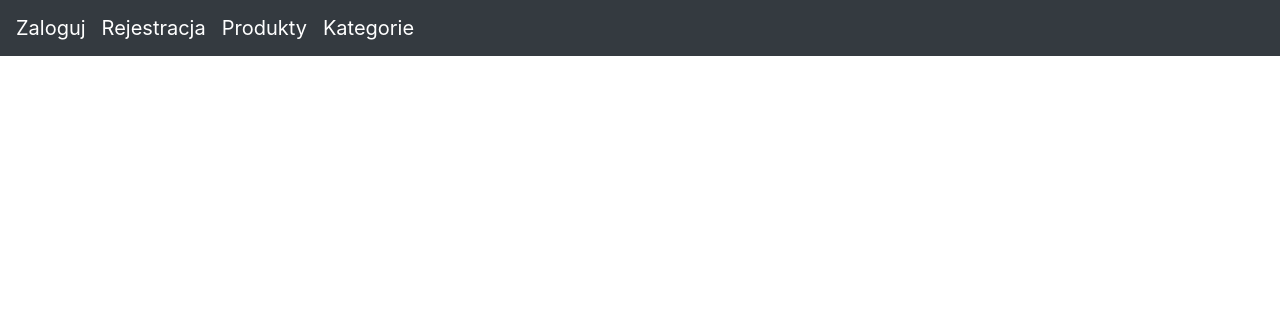
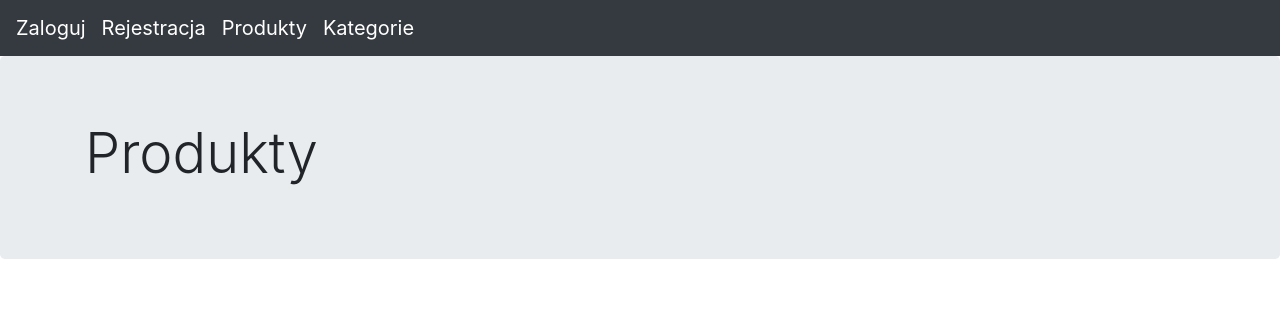
Before and after one commit to Nixir-hub/djangoeshop, a Django app: page /products/ in a window 1280 px wide. Shown: the top 316 px of the page. Run offline with Django 3.2, Linux system fonts and the light colour scheme; data that the repository does not hold is empty; some libraries are stand-ins or nearby versions.

Commit message:
7.1st commit changes: little changes in templates

```diff
--- a/templates/form.html
+++ b/templates/form.html
@@ -11,5 +11,6 @@
                     </form>
                 </div>
             <button form="form" type="submit" class="btn btn-primary btn-block">Zatwierdź!</button>
+            </div>
         </div>
 {% endblock %}
--- a/templates/product_list.html
+++ b/templates/product_list.html
@@ -1,7 +1,12 @@
 {% extends "base.html" %}
 {% load static %}
 {% block content %}
-    <table>
+    <table class="container">
+        <div class="jumbotron">
+                <div class="container">
+                    <h1 class="display-4">Produkty</h1>
+                </div>
+        </div>
         {%for item in object_list %}
             <td>
              <div class="card text-center" style="width: 18rem;">
--- /dev/null
+++ b/templates/registration/singup.html
@@ -0,0 +1 @@
+{% extends 'form.html' %}
```
